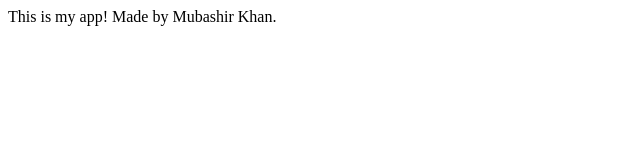
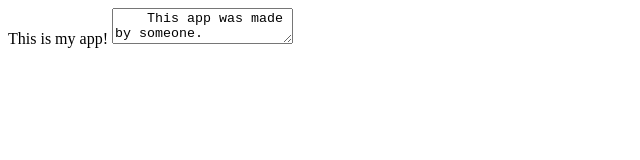
Before and after one commit to MubKhan8889/mubby-mubmub, a plain HTML site: page index.html in a window 1280 px wide. Shown: the whole page, without its empty margins (0-640 px from the left). Drawn offline with Linux system fonts and the light colour scheme.

Commit message:
Update index.html

```diff
--- a/index.html
+++ b/index.html
@@ -4,6 +4,9 @@
   </head>
   <body>
     This is my app!
-    Made by Mubashir Khan.
   </body>
+
+  <textarea>
+    This app was made by someone.
+  </textarea>
 <html>
```
